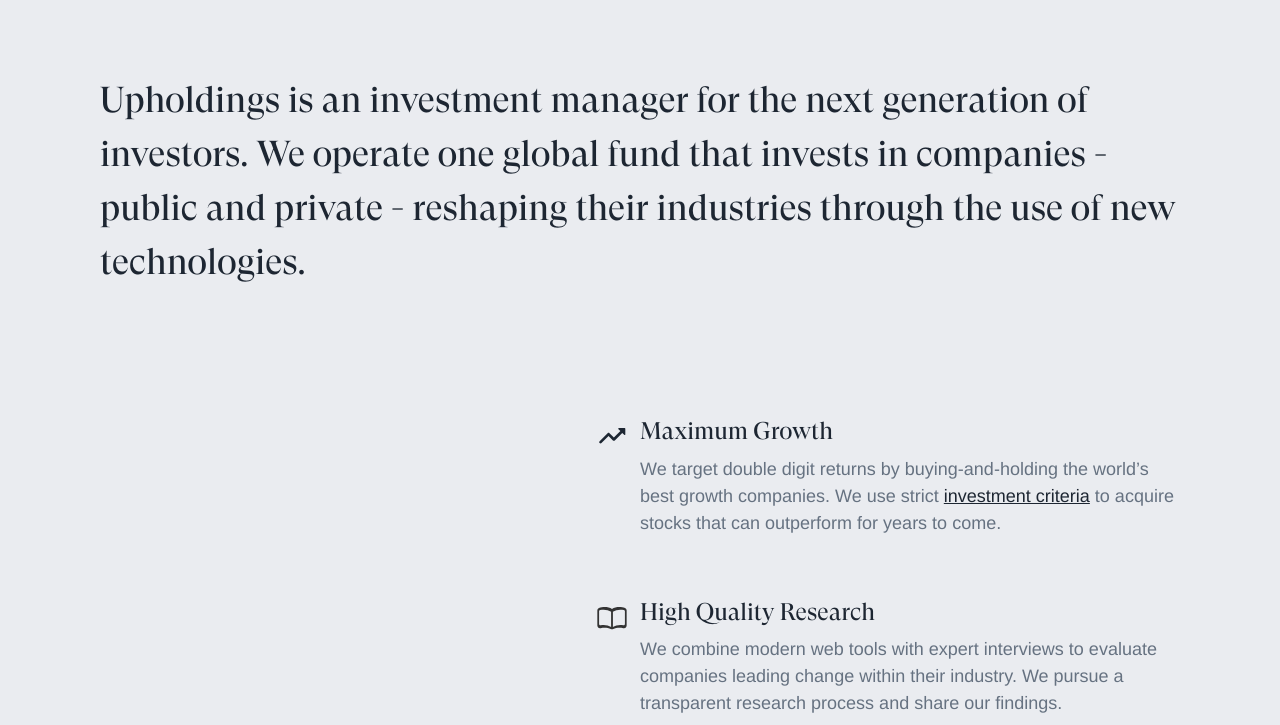
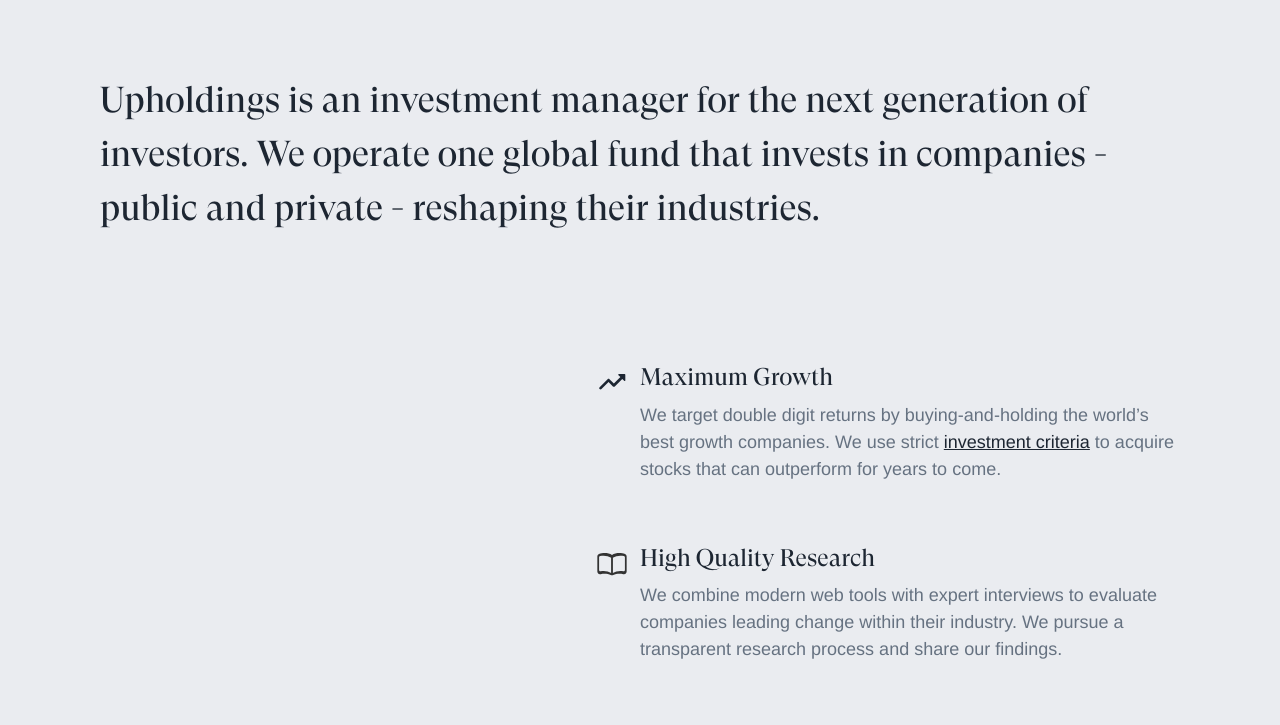
Before and after one commit to willanderson/Upholdings, a Jekyll site: the page built from index.md, in a window 1280 px wide and 900 px high, scrolled down 729 px, cut to the strip 175-900 px from the top of the window. Built offline with Jekyll 4.4.1, drawn with Linux system fonts in a browser that asks for light colours; nearby versions of some CDN libraries; some web fonts are replaced.

Commit message:
Updated Index

```diff
--- a/index.md
+++ b/index.md
@@ -6,7 +6,7 @@
     our future.
 manifesto: Upholdings is an investment manager for the next generation of investors.
   We operate one global fund that invests in companies - public and private - reshaping
-  their industries through the use of new technologies.
+  their industries.
 differenceA_h3: Maximum Growth
 differenceA_p: We target double digit returns by buying-and-holding the world’s best
   growth companies. We use strict <a href="#criteria">investment criteria</a> to acquire
```
